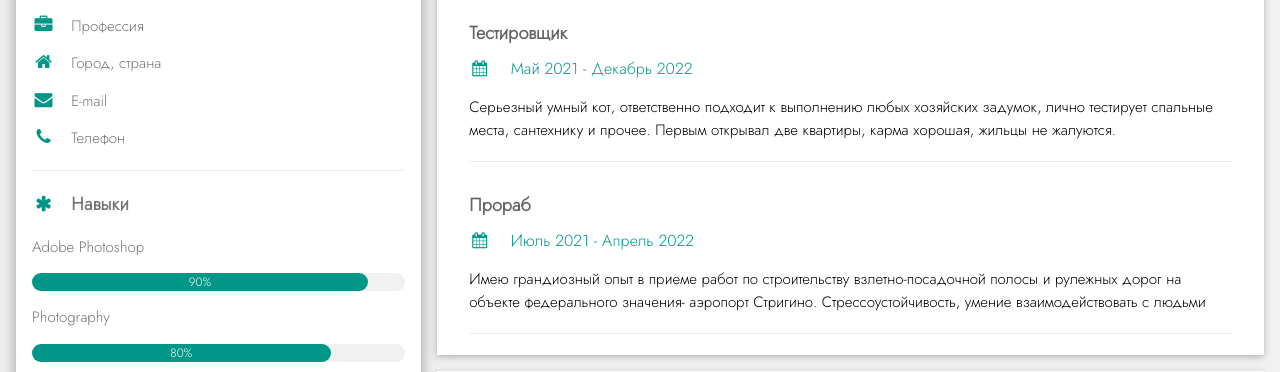
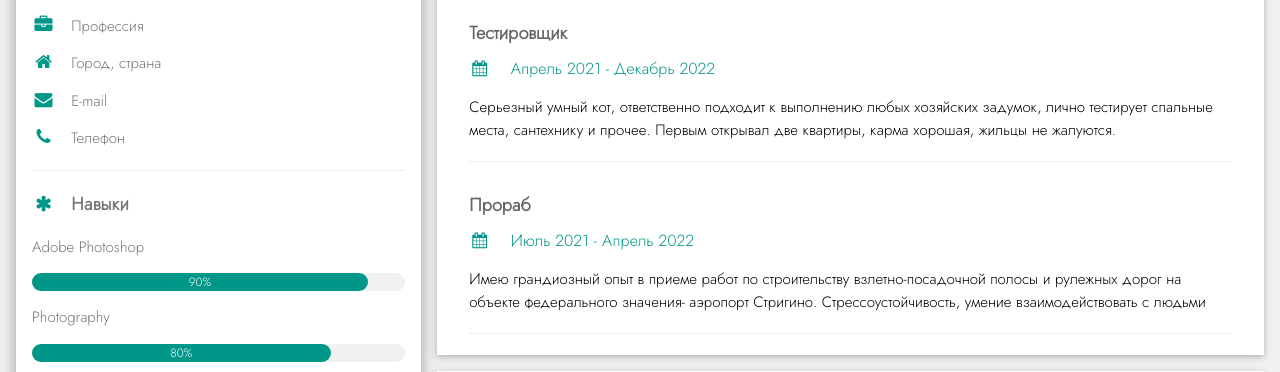
Before and after one commit to Olga25121/-PHP-MySQL, a PHP site: page / in a window 1280 px wide. Shown: the part 343-715 px from the top of the page. Run offline with PHP 8.4, Linux system fonts and the light colour scheme.

Commit message:
index.php

```diff
--- a/4_HW/index.php
+++ b/4_HW/index.php
@@ -13,7 +13,7 @@ $experiance = [
     ],
     [
         'name' => 'Тестировщик',
-        'dateStart' => 'Май 2021',
+        'dateStart' => 'Апрель 2021',
         'dateEnd' => 'Декабрь 2022',
         'description' => 'Cерьезный умный кот, ответственно подходит к выполнению любых хозяйских задумок,
         лично тестирует спальные места, сантехнику и прочее. Первым открывал две квартиры, карма хорошая, жильцы не жалуются.',
```
